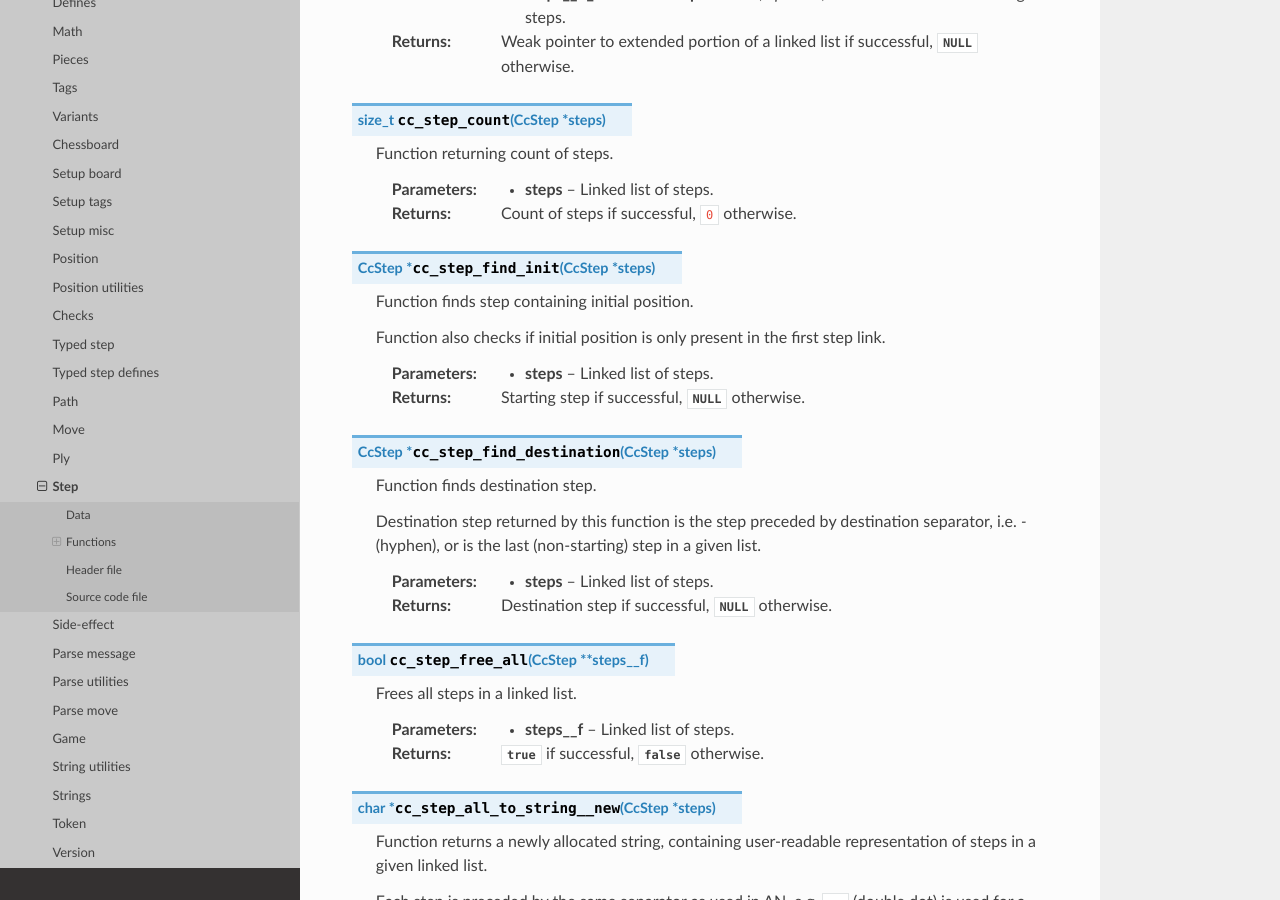
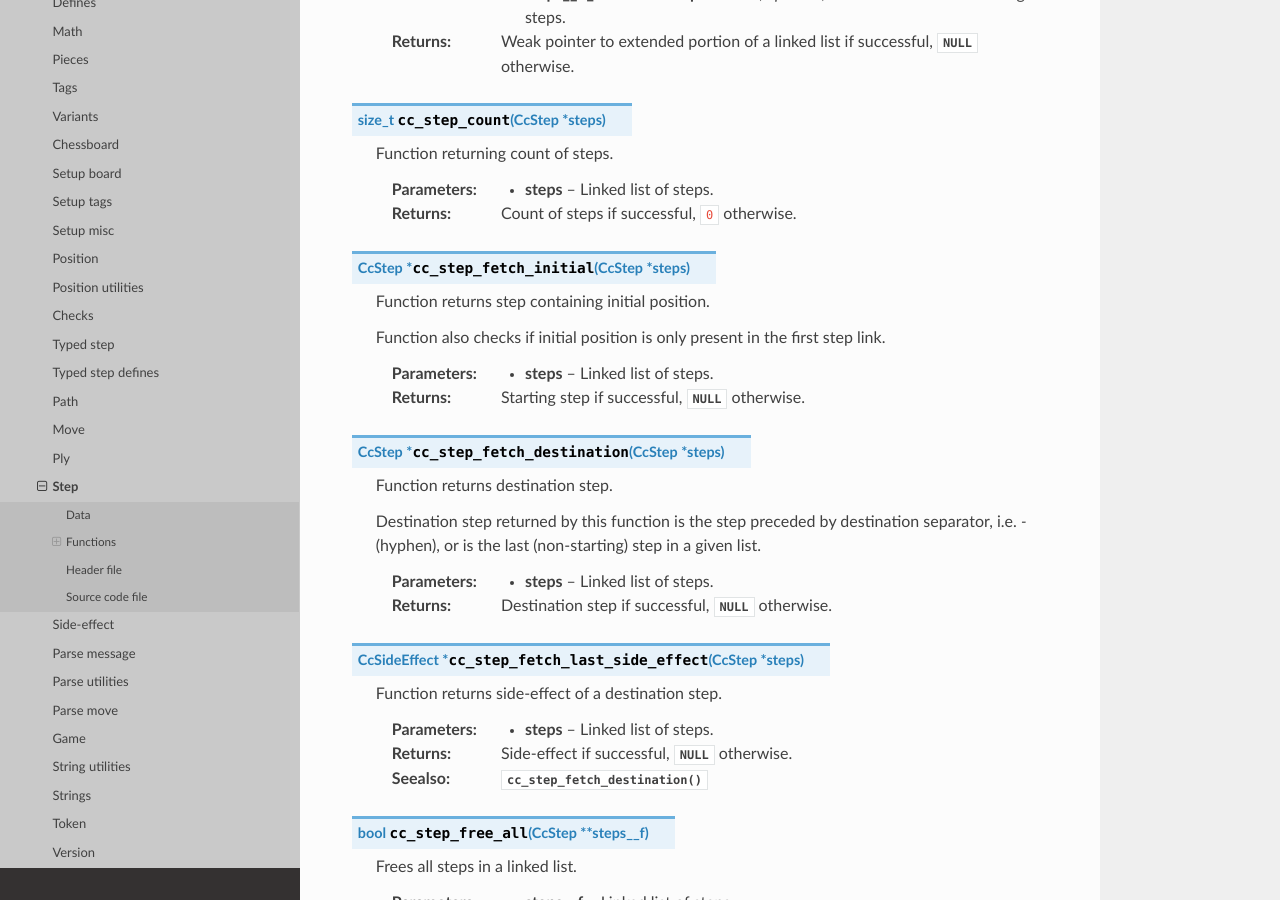
Before and after one commit to mmlacak/crochess, a Sphinx documentation site: the page built from docs/source/libcc/ccstep.rst, in a window 1280 px wide and 900 px high, scrolled down 3788 px. Built offline with Sphinx 7.4.7 and the Read the Docs theme 3.1.0, drawn with Linux system fonts in a browser that asks for light colours.

Commit message:
Added, renamed step funcs + docs.

```diff
--- a/docs/source/conf.py
+++ b/docs/source/conf.py
@@ -26,10 +26,10 @@ copyright = '2021, Mario Mlačak'
 author = 'Mario Mlačak'
 
 # The short X.Y version
-version = "0.0.1.117:1296+20250208.140105"   # docs-new-lib-short-version-major-minor-feature-commit+meta~breaks-place-marker
+version = "0.0.1.118:1297+20250213.072529"   # docs-new-lib-short-version-major-minor-feature-commit+meta~breaks-place-marker
 
 # The full version, including alpha/beta/rc tags
-release = "0.0.1.117:1296+20250208.140105"   # docs-new-lib-full-version-major-minor-feature-commit+meta~breaks-place-marker
+release = "0.0.1.118:1297+20250213.072529"   # docs-new-lib-full-version-major-minor-feature-commit+meta~breaks-place-marker
 
 
 # -- General configuration ---------------------------------------------------
--- a/docs/source/libcc/ccstep.rst
+++ b/docs/source/libcc/ccstep.rst
@@ -197,18 +197,18 @@ Functions
     :param steps: Linked list of steps.
     :returns: Count of steps if successful, ``0`` otherwise.
 
-.. c:function:: CcStep * cc_step_find_init( CcStep * steps )
+.. c:function:: CcStep * cc_step_fetch_initial( CcStep * steps )
 
-    Function finds step containing initial position.
+    Function returns step containing initial position.
 
     Function also checks if initial position is only present in the first step link.
 
     :param steps: Linked list of steps.
     :returns: Starting step if successful, :c:data:`NULL` otherwise.
 
-.. c:function:: CcStep * cc_step_find_destination( CcStep * steps )
+.. c:function:: CcStep * cc_step_fetch_destination( CcStep * steps )
 
-    Function finds destination step.
+    Function returns destination step.
 
     Destination step returned by this function is the step preceded by
     destination separator, i.e. `-` (hyphen), or is the last
@@ -216,6 +216,14 @@ Functions
 
     :param steps: Linked list of steps.
     :returns: Destination step if successful, :c:data:`NULL` otherwise.
+
+.. c:function:: CcSideEffect * cc_step_fetch_last_side_effect( CcStep * steps )
+
+    Function returns side-effect of a destination step.
+
+    :param steps: Linked list of steps.
+    :returns: Side-effect if successful, :c:data:`NULL` otherwise.
+    :seealso: :c:func:`cc_step_fetch_destination()`
 
 .. c:function:: bool cc_step_free_all( CcStep ** steps__f )
 
```
Also changed, not shown: README.md (+2 -2 lines), 6 other files.
